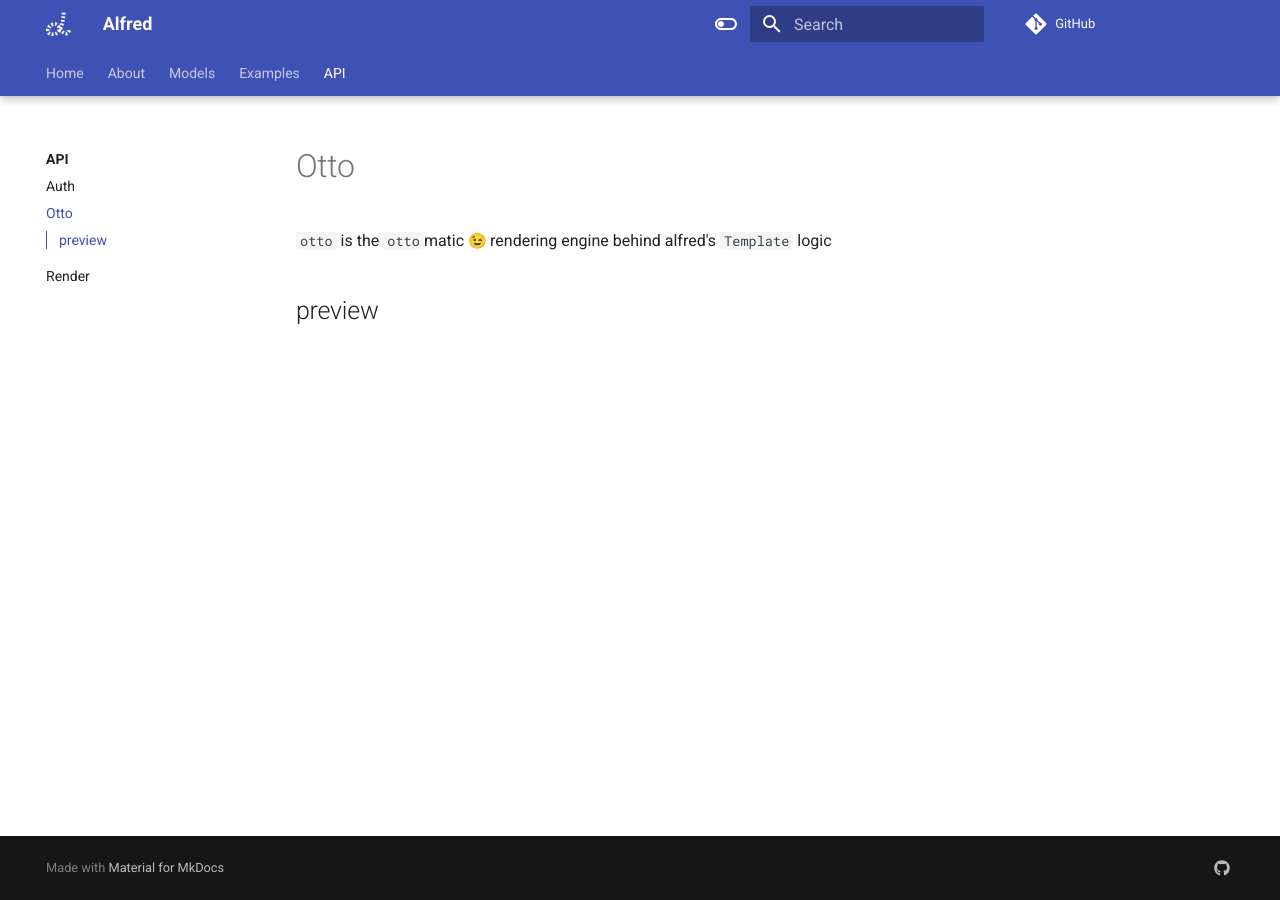
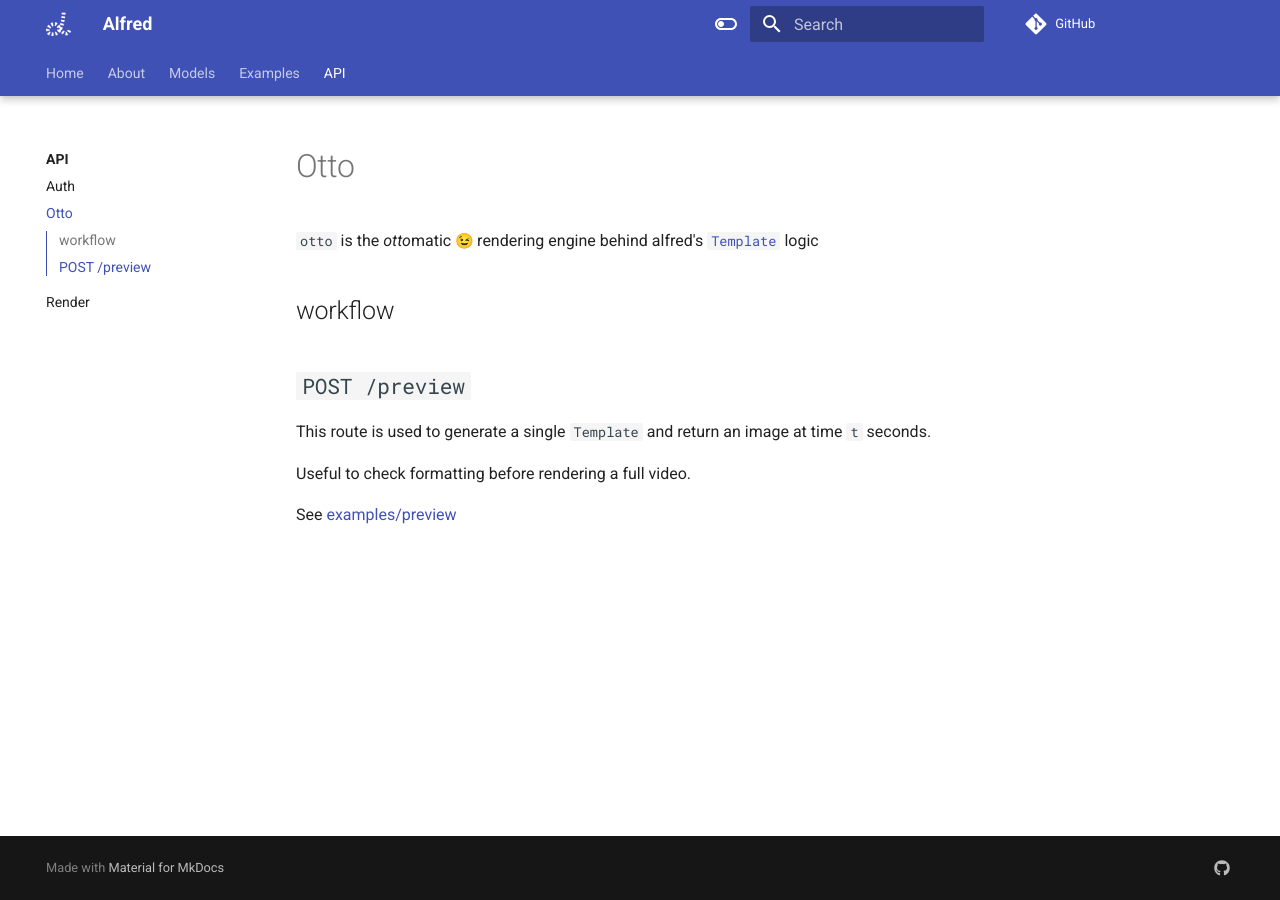
Before and after one commit to quaternionmedia/alfred, an MkDocs documentation site: the page built from docs/api/otto.md, in a window 1280 px wide. Built offline with MkDocs 1.6.1 and Material for MkDocs 9.7.7, drawn with Linux system fonts in a browser that asks for light colours; emoji names are drawn with the system emoji font; comment, search, counter and statistics services are not loaded.

Commit message:
added working preview example

```diff
--- a/docs/api/otto.md
+++ b/docs/api/otto.md
@@ -1,4 +1,12 @@
 # Otto
-`otto` is the `otto`matic :wink: rendering engine behind alfred's `Template` logic
+`otto` is the *otto*matic :wink: rendering engine behind alfred's [`Template`](../../models/template) logic
 
-## preview
+## workflow
+
+
+## `POST /preview`
+This route is used to generate a single `Template` and return an image at time `t` seconds.
+
+Useful to check formatting before rendering a full video.
+
+See [examples/preview](../../examples/preview)
--- a/mkdocs.yml
+++ b/mkdocs.yml
@@ -17,6 +17,7 @@ nav:
   - Examples:
     - examples/index.md
     - examples/basic.md
+    - examples/preview.md
     - examples/advanced.md
   - API:
     - api/index.md
```
Also changed, not shown: docs/examples/preview.md (added, +39 -0 lines), docs/assets/20211203-221343.png (added).
